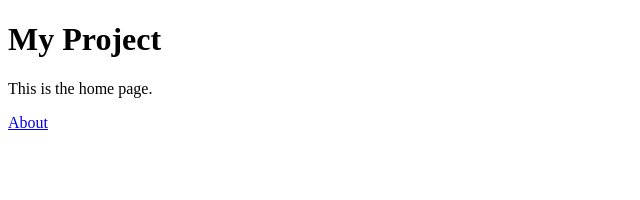
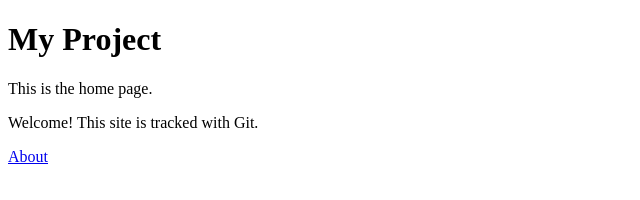
Before and after one commit to Jenish-1235/git-assignment, a plain HTML site: page index.html in a window 1280 px wide. Shown: the whole page, without its empty margins (0-640 px from the left). Drawn offline with Linux system fonts and the light colour scheme.

Commit message:
Update home page with welcome message

```diff
--- a/index.html
+++ b/index.html
@@ -7,6 +7,7 @@
 <body>
   <h1>My Project</h1>
   <p>This is the home page.</p>
+  <p>Welcome! This site is tracked with Git.</p>
   <a href="about.html">About</a>
 </body>
 </html>
```
